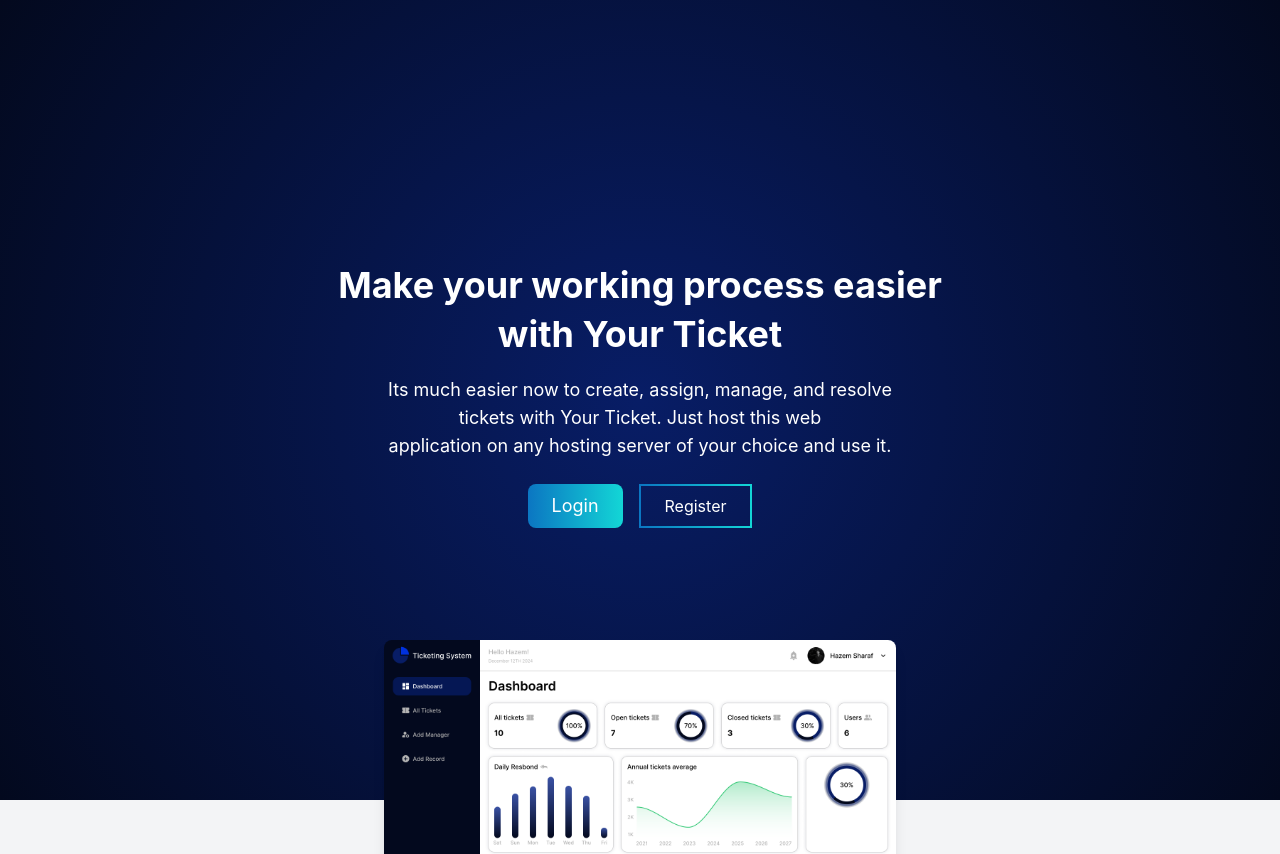
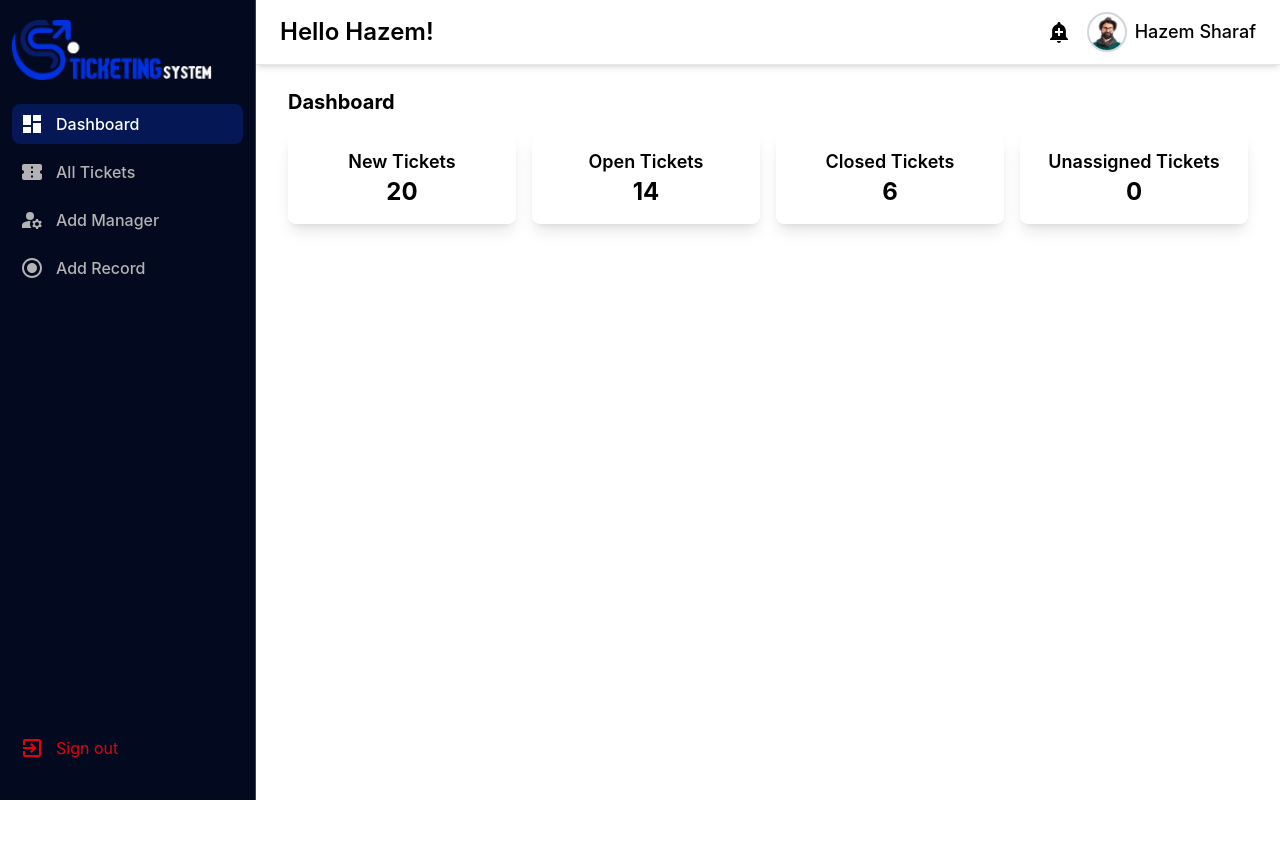
Before and after one commit to IslamImad12/TicketingSystem-v2, a React (Vite) app: page / in a window 1280 px wide. Shown: the top 854 px of the page. After the commit the page ends 800 px from the top, so only its background shows below. Built offline with nearby package versions, Linux system fonts and the light colour scheme.

Commit message:
Add files via upload

```diff
--- a/src/App.jsx
+++ b/src/App.jsx
@@ -15,7 +15,7 @@ import AddTicket from './Components/AddTicket/AddTicket';
 
 let routers = createBrowserRouter([
   {path:'' , element:<Layout/> , children:[
-    {index: true, element:<LandingPage/>},
+    {index: true, element:<Home/>},
     {path:'/home' , element:<Home/>},
     {path:'/profile' , element:<Profile/>},
     {path:'/navbar' , element:<Navbar/>},
--- a/src/Components/LandingPage/LandingPage.jsx
+++ b/src/Components/LandingPage/LandingPage.jsx
@@ -1,11 +1,11 @@
 import { Link } from 'react-router-dom';
 import Footer from '../Footer/Footer';
 import dash from '../../images/dash.png';
+// import Navbar from '../Navbar/Navbar';
 
 export default function LandingPage() {
   return (
     <>
-      {/* Main section with background */}
       <div className="relative bg-primary text-white py-5 pb-24 min-h-screen flex flex-col justify-center items-center bg-[radial-gradient(circle,_#081D66,_#03091E)] text-center px-4">
         <h1 className="text-3xl md:text-4xl font-bold mt-16 md:mt-24 leading-snug">
           Make your working process easier <br className="hidden md:block" /> with Your Ticket
```
